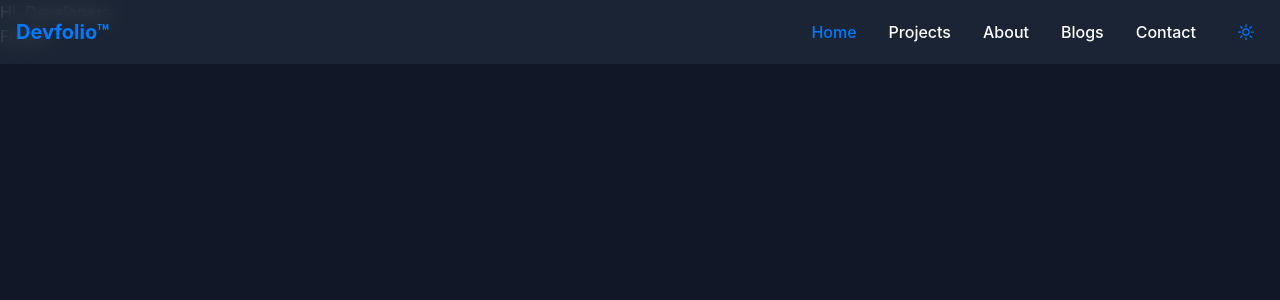
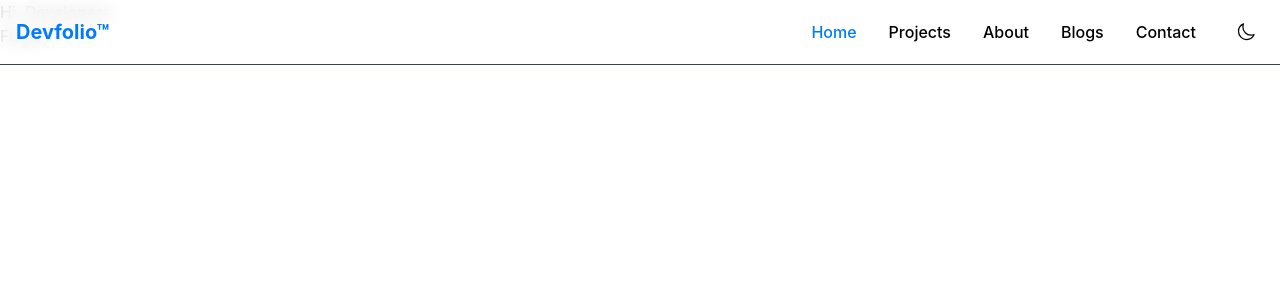
Before and after one commit to CarstensD/CarstensDevfolio, a Next.js app: page / in a window 1280 px wide. Shown: the top 300 px of the page. Built offline with nearby package versions, Linux system fonts and the light colour scheme.

Commit message:
Updated changes

```diff
--- a/src/app/components/Navbar.tsx
+++ b/src/app/components/Navbar.tsx
@@ -4,10 +4,10 @@
 import React, { useState } from 'react'
 import Link from 'next/link';
 import { usePathname } from 'next/navigation';
-
+import { useTheme } from '../context/ThemeContext';
 
 const Navbar = () => {
-  const theme = "dark"; // This can be dynamically set based on user preference
+    const {theme, toggleTheme} = useTheme();
     const [isMobileMenuOpen, setIsMobileMenuOpen] = useState<boolean>(false);
     const pathName = usePathname();
     const toggleMobileMenu = () => {
@@ -23,7 +23,7 @@
     ];
 
   return (
-    <nav className="fixed w-full bg-dark/80 backdrop-blur-sm z-50">
+    <nav className="fixed w-full bg-white/80 bg-dark/80 backdrop-blur-sm z-50 border-b border-gray-200 border-gray-700">
         <div className="container max-w-7xl mx-auto px-4">
           {/* Desktop Menu */}
           <div className='flex items-center justify-between h-16'>
@@ -39,7 +39,7 @@
                 )
               })
             }
-            <button className='p-2 rounded-full hover:bg-gray-100 text-primary dark:hover:bg-gray-800 transition-colors'>
+            <button onClick={toggleTheme} className='p-2 rounded-lg hover:bg-gray-100 dark:text-white hover:text-primary dark:hover:bg-gray-800 transition-colors cursor-pointer'>
               {
                 theme === "dark" ? (
                   <SunIcon className='w-5 h-5'/>
@@ -73,7 +73,7 @@
                       ))
                   }
                   <div>
-                    <button className='flex items-center py-2 hover:text-primary transition-colors'>
+                    <button onClick={toggleTheme} className='flex items-center py-2 hover:text-primary transition-colors'>
                     {
                       theme === "dark" ? (
                         <><SunIcon className='w-5 h-5 mr-2'/> Light Mode</>
--- /dev/null
+++ b/src/app/context/ThemeContext.tsx
@@ -0,0 +1,66 @@
+"use client";
+
+import React, { createContext, useContext, useState, useEffect } from "react";
+
+type Theme = "light" | "dark";
+
+interface ThemeContextType{
+    theme: Theme;
+    toggleTheme: () => void;
+    setTheme: (theme: Theme) => void;
+}
+
+const ThemeContext = createContext< ThemeContextType | undefined>(undefined);
+
+export const ThemeProvider = ({children}: {children : React.ReactNode}) => {
+    const [theme, setThemeState] = useState<Theme>("light");
+    const [mounted, setMounted] = useState(false);
+
+
+    //updated the theme
+    const setTheme = (newTheme: Theme) => {
+        setThemeState(newTheme);
+        localStorage.setItem("theme", newTheme);
+        document.documentElement.classList.toggle("dark", newTheme === "dark");
+    }
+
+
+    //toggle the theme
+
+    const toggleTheme = () => {
+        setTheme(theme === "light" ? "dark" : "light");
+    }
+
+    // Initialze theme
+    useEffect(() => {
+        const savedTheme = localStorage.getItem("theme") as Theme | null;
+        const systemTheme = window.matchMedia("(prefers-color-scheme: dark)").matches ? "dark" : "light";
+        const initialTheme = savedTheme || systemTheme;
+
+        setThemeState(initialTheme);
+        document.documentElement.classList.toggle("dark", initialTheme === "dark");
+        setMounted(true);
+    }, []);
+
+    // prevent flash of wrong theme
+    if(!mounted){
+        return null;
+    }
+
+    return (
+        <ThemeContext.Provider value={{ theme, setTheme, toggleTheme }}>
+            {children}
+        </ThemeContext.Provider>
+    )
+}
+
+// use custom hook to use the ThemeCOntext
+export function useTheme() {
+    const context = useContext(ThemeContext);
+
+    if (context === undefined) {
+    throw new Error("useTheme must be used within a ThemeProvider");
+    }
+
+    return context;
+}
--- a/src/app/layout.tsx
+++ b/src/app/layout.tsx
@@ -2,6 +2,7 @@
 import { Geist, Geist_Mono } from "next/font/google";
 import "./globals.css";
 import Navbar from "./components/Navbar";
+import { ThemeProvider } from "./context/ThemeContext";
 
 const geistSans = Geist({
   variable: "--font-geist-sans",
@@ -26,11 +27,13 @@
   return (
     <html lang="en">
       <body
-        className={`${geistSans.variable} ${geistMono.variable} antialiased bg-gray-900 text-white`}
+        className={`${geistSans.variable} ${geistMono.variable} antialiased bg-white transition-colors dark:bg-gray-900 dark:text-white`}
       >
+        <ThemeProvider>
         <Navbar />
         <main className="min-h-screen-pt-24">{children}</main>
         <footer>Footer</footer>
+        </ThemeProvider>
       </body>
     </html>
   );
```
